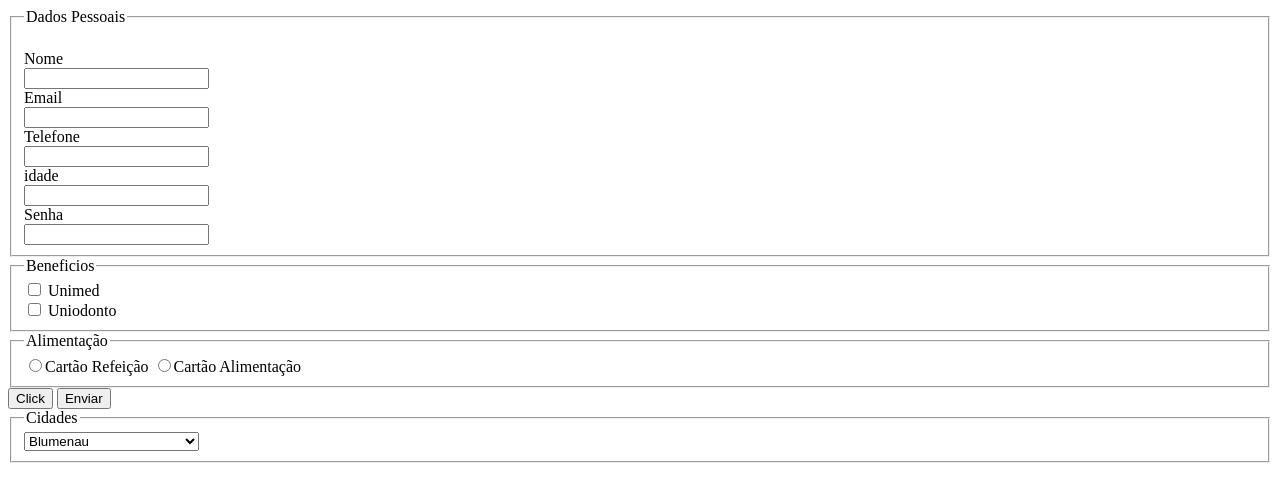
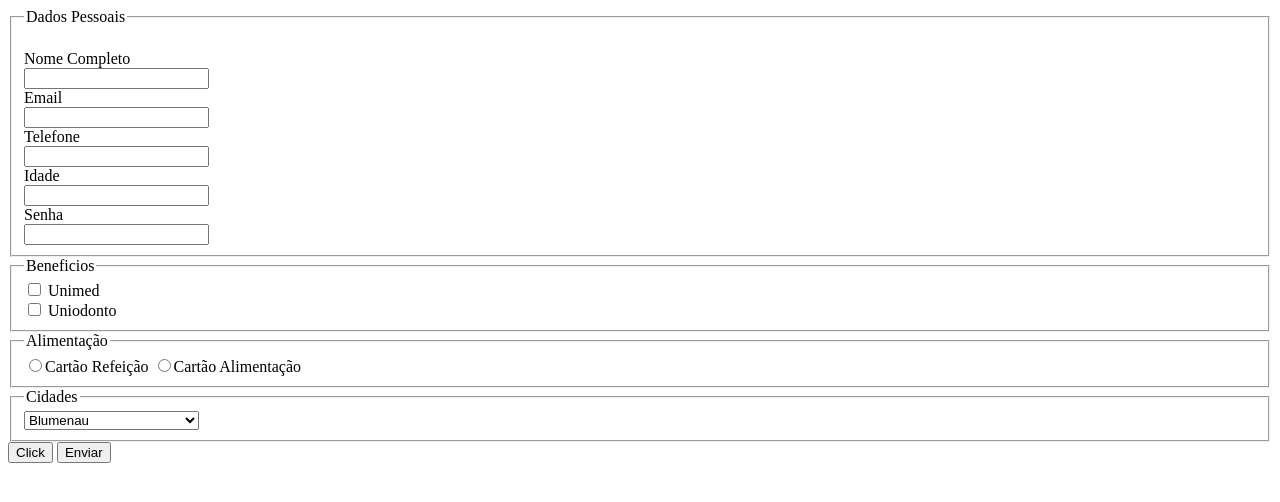
Before and after one commit to AireCoelho/Aula2, a plain HTML site: page Formulario.html in a window 1280 px wide. Drawn offline with Linux system fonts and the light colour scheme.

Commit message:
formulario

```diff
--- a/Formulario.html
+++ b/Formulario.html
@@ -10,13 +10,13 @@
 <fieldset>
     <legend>Dados Pessoais</legend>
     <input type="hidden" name="codigo"><br>
-    <label>Nome</label><br>
+    <label>Nome Completo</label><br>
     <input type="text"><br>
     <label>Email</label><br>
     <input type="email"><br>
     <label>Telefone</label><br>
     <input type="tel"><br>
-    <label>idade</label><br>
+    <label>Idade</label><br>
     <input type="number"><br>
     <label>Senha</label><br>
     <input type="password" required><br>
@@ -33,10 +33,6 @@
     <label><input type="radio" name="alimentacao">Cartão Refeição</label>
     <label><input type="radio" name="alimentacao">Cartão Alimentação</label>
 </Fieldset>
-
-
-    <button type="button" onclick="alert('Bem Vindo')">Click</button>
-    <button type="submit">Enviar</button>
 
 </body>
 </html>
@@ -70,3 +66,7 @@
         </optgroup>
     </select>
 </fieldset>
+<button type="button" onclick="alert('Bem Vindo')">Click</button>
+<button type="submit">Enviar</button>
+</body>
+</html>
```
